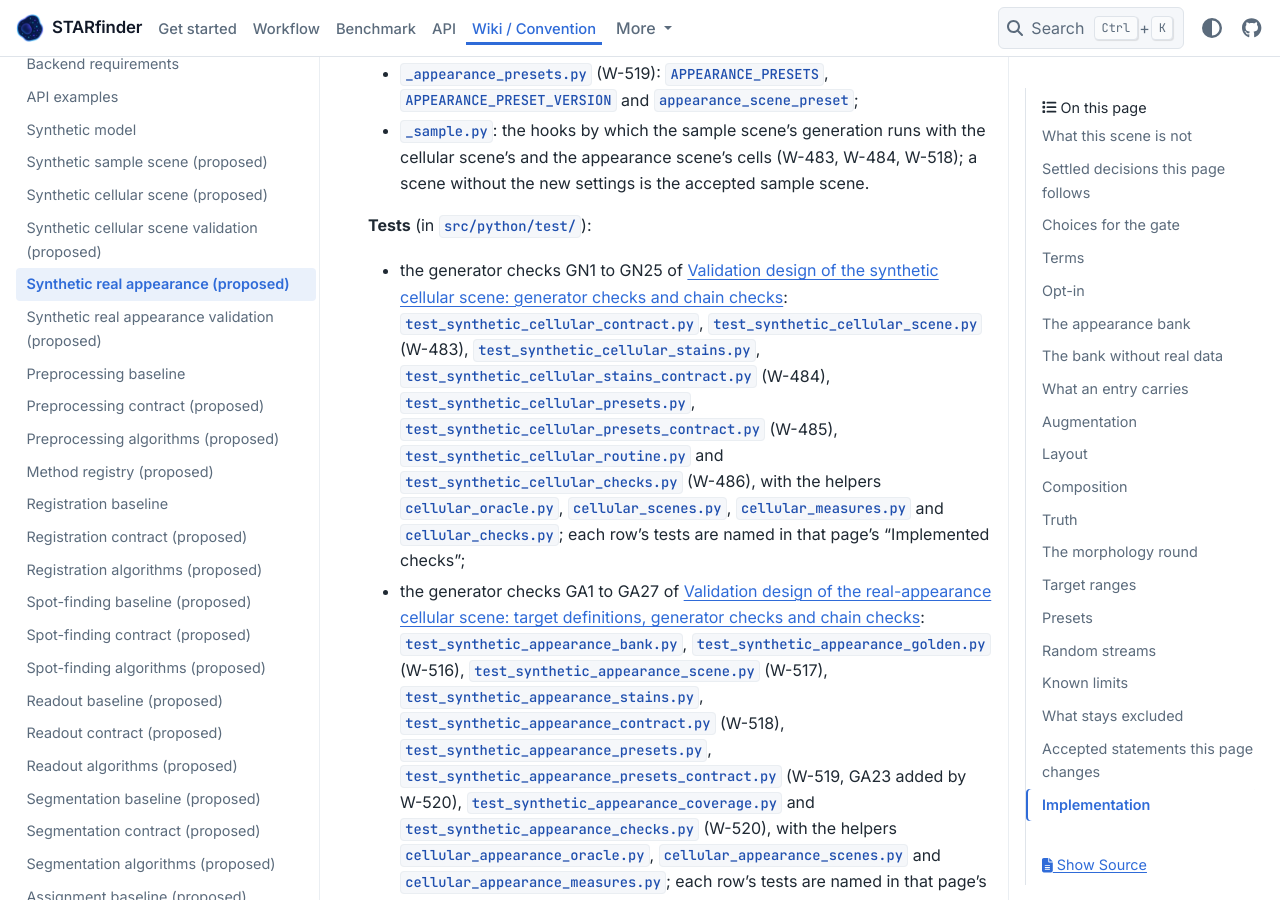
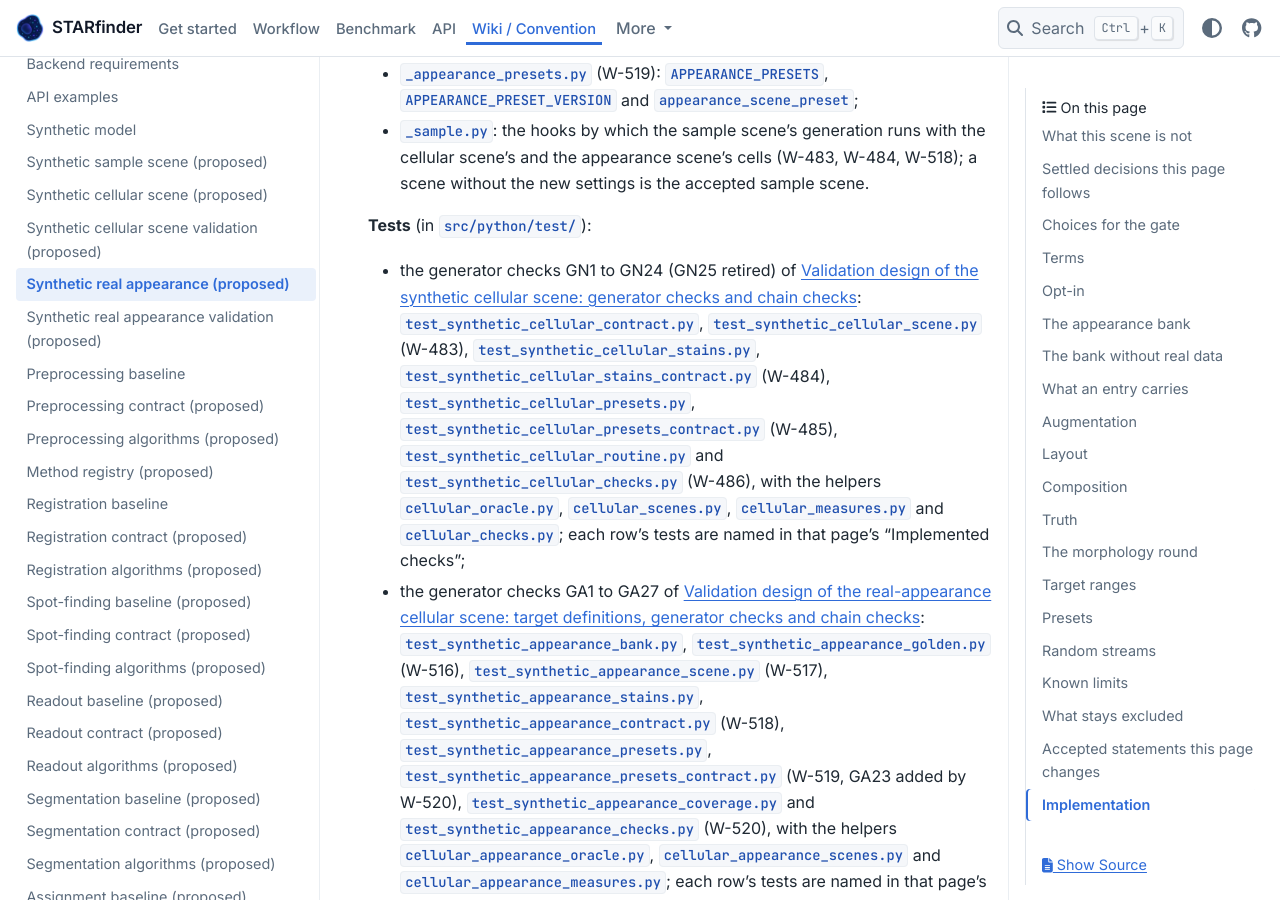
Before and after one commit to wanglab-broad/starfinder, a Sphinx documentation site: the page built from docs/synthetic-real-appearance.md, in a window 1280 px wide and 900 px high, scrolled down 59400 px. Built offline with Sphinx 7.4.7 and the PyData theme 0.15.4, drawn with Linux system fonts in a browser that asks for light colours.

Commit message:
fix(w-529): address review findings (remove the GN25 and GA25…)
The authorized parent-page edits resolve the grep finding, and Jiahao's
recovery note resolves the resource-bound concern.

Linear-Issue: W-529

```diff
--- a/docs/synthetic-real-appearance.md
+++ b/docs/synthetic-real-appearance.md
@@ -1347,7 +1347,7 @@
 
 **Tests** (in `src/python/test/`):
 
-* the generator checks GN1 to GN25 of {doc}`synthetic-cellular-scene-validation`: `test_synthetic_cellular_contract.py`,
+* the generator checks GN1 to GN24 (GN25 retired) of {doc}`synthetic-cellular-scene-validation`: `test_synthetic_cellular_contract.py`,
   `test_synthetic_cellular_scene.py` (W-483), `test_synthetic_cellular_stains.py`,
   `test_synthetic_cellular_stains_contract.py` (W-484), `test_synthetic_cellular_presets.py`,
   `test_synthetic_cellular_presets_contract.py` (W-485), `test_synthetic_cellular_routine.py`
```
Also changed, not shown: docs/synthetic-cellular-scene.md (+1 -1 lines).
